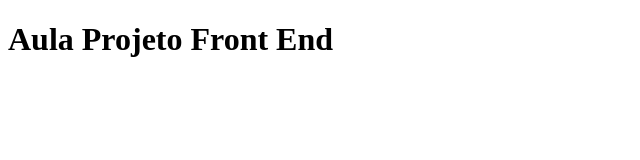
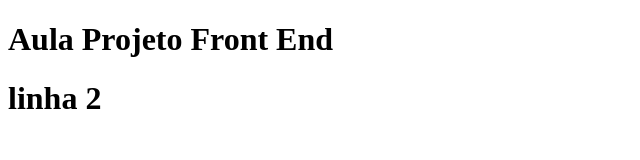
Before and after one commit to FerLaragnoit/aula2, a plain HTML site: page index.html in a window 1280 px wide. Shown: the whole page, without its empty margins (0-640 px from the left). Drawn offline with Linux system fonts and the light colour scheme.

Commit message:
arquivo modificado

```diff
--- a/index.html
+++ b/index.html
@@ -7,5 +7,6 @@
 </head>
 <body>
     <h1>Aula Projeto Front End</h1>
+    <h1>linha 2</h1>
 </body>
 </html>
```
